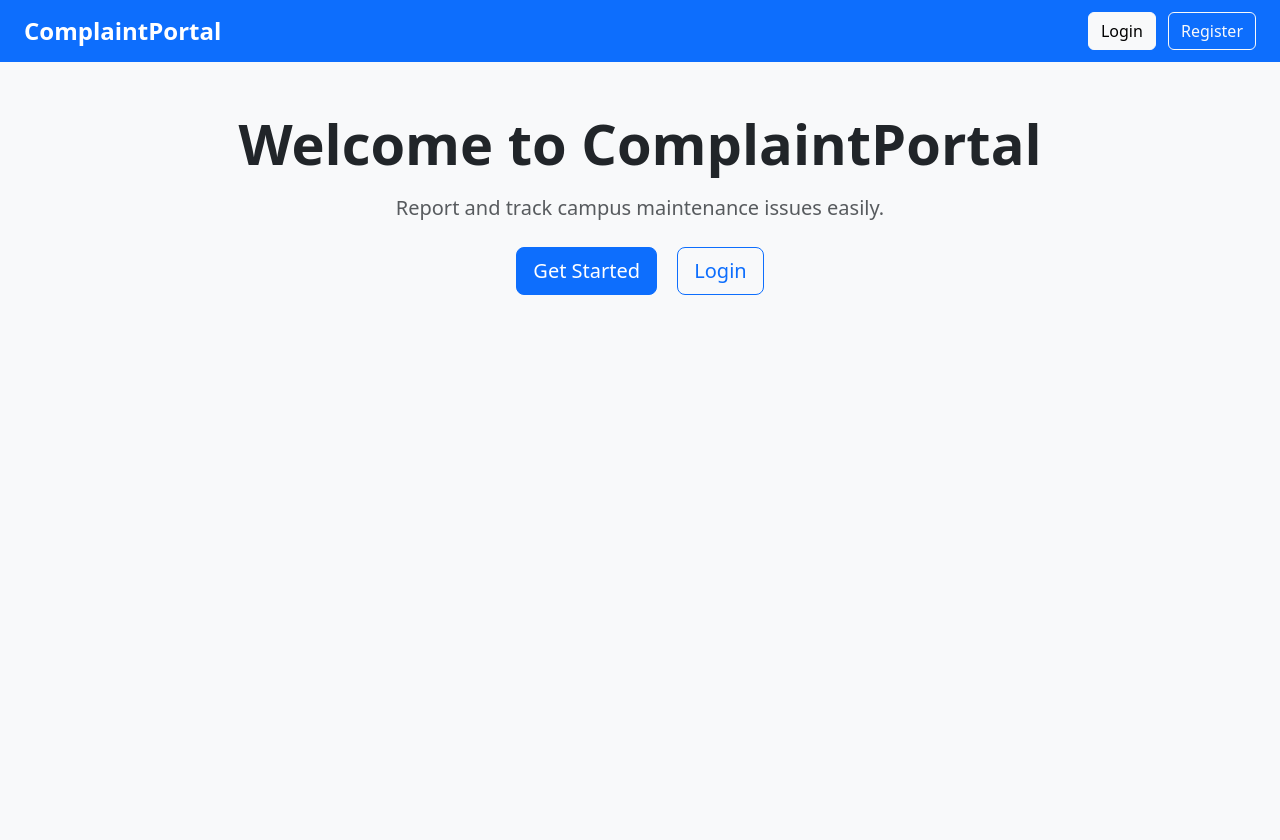
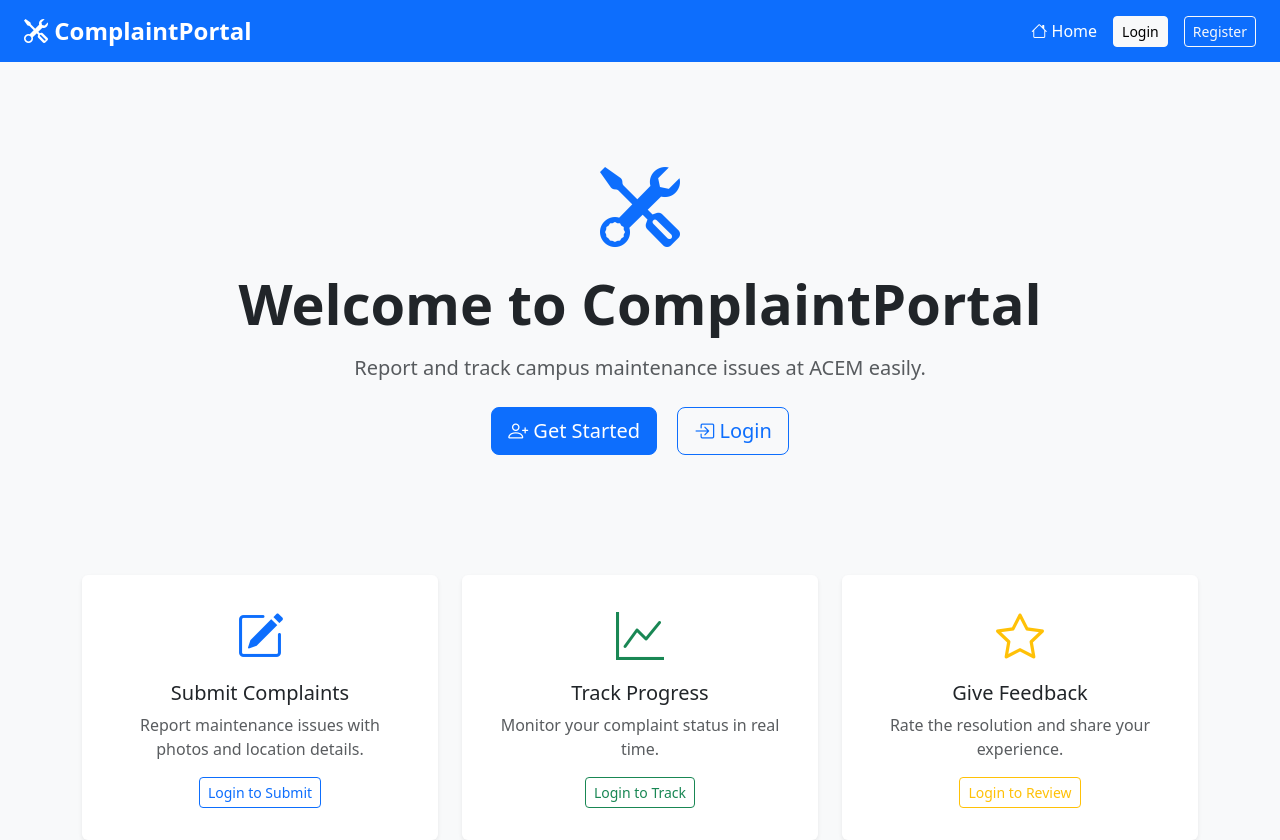
Before and after one commit to PiyushMishra1909/Complaint_Portal, a Flask app: page / in a window 1280 px wide. Before the commit the page ends 295 px from the top, so only its background shows below. Run offline with Flask 3, Linux system fonts and the light colour scheme.

Commit message:
Add Bootstrap UI, role-based navbar, college email restriction, flash messages and home page personalization

```diff
--- a/app.py
+++ b/app.py
@@ -3,7 +3,7 @@
 import os
 import webbrowser
 from threading import Timer
-from flask import Flask, render_template, request, redirect, session
+from flask import Flask, render_template, request, redirect, session, flash
 from flask_sqlalchemy import SQLAlchemy
 from flask_bcrypt import Bcrypt
 
@@ -82,33 +82,44 @@ def login():
             session['user_id'] = user.id
             session['user_name'] = user.name
             session['user_role'] = user.role
+            flash('Login successful!', 'success')
             return redirect('/dashboard')
         else:
-            return "Invalid email or password. <a href='/login'>Try again</a>"
+            flash('Invalid email or password.', 'danger')
+            return render_template('login.html')
 
     return render_template('login.html')
-
 
 ## --------- Register Page--------##
 
 @app.route('/register', methods=['GET', 'POST'])
 def register():
-
     if request.method == 'POST':
         name = request.form['name']
         email = request.form['email']
         password = request.form['password']
 
-        hashed_password = bcrypt.generate_password_hash(
-            password).decode('utf-8')
+        # College email check
+        if not email.endswith('@acem.edu.in'):
+            return render_template('register.html', error='Only ACEM college email addresses (@acem.edu.in) are allowed.')
 
+        # Password length check
+        if len(password) < 8:
+            return render_template('register.html', error='Password must be at least 8 characters long.')
+
+        # Duplicate email check
+        existing_user = User.query.filter_by(email=email).first()
+        if existing_user:
+            return render_template('register.html', error='An account with this email already exists.')
+
+        hashed_password = bcrypt.generate_password_hash(password).decode('utf-8')
         new_user = User(name=name, email=email, password=hashed_password)
         db.session.add(new_user)
         db.session.commit()
 
-        return redirect('/')
+        return redirect('/login')
 
-    return render_template('register.html')
+    return render_template('register.html', error=None)
 
 ## -----------Dashboard-----------##
 
@@ -125,7 +136,7 @@ def dashboard():
     elif role == 'worker':
         return redirect('/worker/dashboard')
     else:
-        return redirect('/student/dashboard')
+        return redirect('/')
 
 ## ----------- StudentDashboard ----------##
 
--- /dev/null
+++ b/templates/base.html
@@ -0,0 +1,62 @@
+<!DOCTYPE html>
+<html>
+<head>
+    <title>{% block title %}ComplaintPortal{% endblock %}</title>
+    <link rel="stylesheet" href="https://cdn.jsdelivr.net/npm/bootstrap@5.3.0/dist/css/bootstrap.min.css">
+    <link rel="stylesheet" href="https://cdn.jsdelivr.net/npm/bootstrap-icons@1.10.0/font/bootstrap-icons.css">
+    <link rel="stylesheet" href="{{ url_for('static', filename='css/style.css') }}">
+</head>
+<body>
+
+<nav class="navbar navbar-expand-lg navbar-dark {% block navbar_color %}bg-primary{% endblock %} px-4">
+    <a class="navbar-brand fw-bold" href="/">
+        <i class="bi bi-tools"></i> ComplaintPortal
+    </a>
+
+    <div class="d-flex align-items-center ms-auto gap-3">
+        {% if session.get('user_role') == 'student' %}
+            <a class="nav-link text-white" href="/"><i class="bi bi-house"></i> Home</a>
+            <a class="nav-link text-white" href="/submit-complaint"><i class="bi bi-pencil-square"></i> Submit Complaint</a>
+            <a class="nav-link text-white" href="/my-complaints"><i class="bi bi-clipboard-check"></i> My Complaints</a>
+        {% elif session.get('user_role') == 'admin' %}
+            <a class="nav-link text-white" href="/admin/dashboard"><i class="bi bi-speedometer2"></i> Dashboard</a>
+        {% elif session.get('user_role') == 'worker' %}
+            <a class="nav-link text-white" href="/worker/dashboard"><i class="bi bi-tools"></i> My Tasks</a>
+        {% else %}
+            <a class="nav-link text-white" href="/"><i class="bi bi-house"></i> Home</a>
+        {% endif %}
+
+        {% if session.get('user_name') %}
+            <span class="text-white">
+                <i class="bi bi-person-circle"></i> {{ session['user_name'] }}
+                <span class="badge bg-light text-dark ms-1">{{ session['user_role'] }}</span>
+            </span>
+            <a href="/logout" class="btn btn-outline-light btn-sm">
+                <i class="bi bi-box-arrow-right"></i> Logout
+            </a>
+        {% else %}
+            <a href="/login" class="btn btn-light btn-sm">Login</a>
+            <a href="/register" class="btn btn-outline-light btn-sm">Register</a>
+        {% endif %}
+    </div>
+</nav>
+
+<!-- Flash Messages -->
+<div class="container mt-3">
+    {% with messages = get_flashed_messages(with_categories=true) %}
+        {% if messages %}
+            {% for category, message in messages %}
+                <div class="alert alert-{{ category }} alert-dismissible fade show" role="alert">
+                    {{ message }}
+                    <button type="button" class="btn-close" data-bs-dismiss="alert"></button>
+                </div>
+            {% endfor %}
+        {% endif %}
+    {% endwith %}
+</div>
+
+{% block content %}{% endblock %}
+
+<script src="https://cdn.jsdelivr.net/npm/bootstrap@5.3.0/dist/js/bootstrap.bundle.min.js"></script>
+</body>
+</html>
--- a/templates/home.html
+++ b/templates/home.html
@@ -1,26 +1,94 @@
-<!DOCTYPE html>
-<html>
-<head>
-    <title>ComplaintPortal</title>
-    <link rel="stylesheet" href="https://cdn.jsdelivr.net/npm/bootstrap@5.3.0/dist/css/bootstrap.min.css">
-    <link rel="stylesheet" href="{{ url_for('static', filename='css/style.css') }}">
-</head>
-<body>
-<nav class="navbar navbar-dark bg-primary px-4">
-    <a class="navbar-brand" href="/">ComplaintPortal</a>
-    <div>
-        <a href="/login" class="btn btn-light me-2">Login</a>
-        <a href="/register" class="btn btn-outline-light">Register</a>
-    </div>
-</nav>
+{% extends 'base.html' %}
 
-<div class="container mt-5 text-center">
-    <h1 class="display-4 fw-bold">Welcome to ComplaintPortal</h1>
-    <p class="lead text-muted mt-3">Report and track campus maintenance issues easily.</p>
-    <div class="mt-4">
-        <a href="/register" class="btn btn-primary btn-lg me-3">Get Started</a>
-        <a href="/login" class="btn btn-outline-primary btn-lg">Login</a>
+{% block title %}Home - ComplaintPortal{% endblock %}
+
+{% block content %}
+
+{% if session.get('user_id') %}
+<div class="container mt-5">
+    <h2 class="mb-4">Welcome, {{ session['user_name'] }}!</h2>
+    <div class="row g-4">
+        <div class="col-md-4">
+            <div class="card border-0 shadow-sm h-100 p-3">
+                <div class="card-body text-center">
+                    <i class="bi bi-pencil-square display-5 text-primary"></i>
+                    <h5 class="mt-3">Submit a Complaint</h5>
+                    <p class="text-muted">Report a new maintenance issue on campus.</p>
+                    <a href="/submit-complaint" class="btn btn-primary">Submit Now</a>
+                </div>
+            </div>
+        </div>
+        <div class="col-md-4">
+            <div class="card border-0 shadow-sm h-100 p-3">
+                <div class="card-body text-center">
+                    <i class="bi bi-clipboard-check display-5 text-success"></i>
+                    <h5 class="mt-3">My Complaints</h5>
+                    <p class="text-muted">Track the status of your submitted complaints.</p>
+                    <a href="/my-complaints" class="btn btn-outline-success">View Complaints</a>
+                </div>
+            </div>
+        </div>
+        <div class="col-md-4">
+            <div class="card border-0 shadow-sm h-100 p-3">
+                <div class="card-body text-center">
+                    <i class="bi bi-star display-5 text-warning"></i>
+                    <h5 class="mt-3">Give Feedback</h5>
+                    <p class="text-muted">Rate resolved complaints and share your experience.</p>
+                    <a href="/my-complaints" class="btn btn-outline-warning">Give Feedback</a>
+                </div>
+            </div>
+        </div>
     </div>
 </div>
-</body>
-</html>
+
+{% else %}
+<div class="container mt-5 text-center">
+    <div class="py-5">
+        <i class="bi bi-tools display-1 text-primary"></i>
+        <h1 class="display-4 fw-bold mt-3">Welcome to ComplaintPortal</h1>
+        <p class="lead text-muted mt-3">Report and track campus maintenance issues at ACEM easily.</p>
+        <div class="mt-4">
+            <a href="/register" class="btn btn-primary btn-lg me-3">
+                <i class="bi bi-person-plus"></i> Get Started
+            </a>
+            <a href="/login" class="btn btn-outline-primary btn-lg">
+                <i class="bi bi-box-arrow-in-right"></i> Login
+            </a>
+        </div>
+    </div>
+    <div class="row mt-5 g-4">
+        <div class="col-md-4">
+            <div class="card border-0 shadow-sm h-100 p-3">
+                <div class="card-body text-center">
+                    <i class="bi bi-pencil-square display-5 text-primary"></i>
+                    <h5 class="mt-3">Submit Complaints</h5>
+                    <p class="text-muted">Report maintenance issues with photos and location details.</p>
+                    <a href="/login" class="btn btn-outline-primary btn-sm">Login to Submit</a>
+                </div>
+            </div>
+        </div>
+        <div class="col-md-4">
+            <div class="card border-0 shadow-sm h-100 p-3">
+                <div class="card-body text-center">
+                    <i class="bi bi-graph-up display-5 text-success"></i>
+                    <h5 class="mt-3">Track Progress</h5>
+                    <p class="text-muted">Monitor your complaint status in real time.</p>
+                    <a href="/login" class="btn btn-outline-success btn-sm">Login to Track</a>
+                </div>
+            </div>
+        </div>
+        <div class="col-md-4">
+            <div class="card border-0 shadow-sm h-100 p-3">
+                <div class="card-body text-center">
+                    <i class="bi bi-star display-5 text-warning"></i>
+                    <h5 class="mt-3">Give Feedback</h5>
+                    <p class="text-muted">Rate the resolution and share your experience.</p>
+                    <a href="/login" class="btn btn-outline-warning btn-sm">Login to Review</a>
+                </div>
+            </div>
+        </div>
+    </div>
+</div>
+{% endif %}
+
+{% endblock %}
```
Also changed, not shown: templates/login.html (+8 -15 lines), templates/register.html (+10 -16 lines), instance/complaintportal.db.
